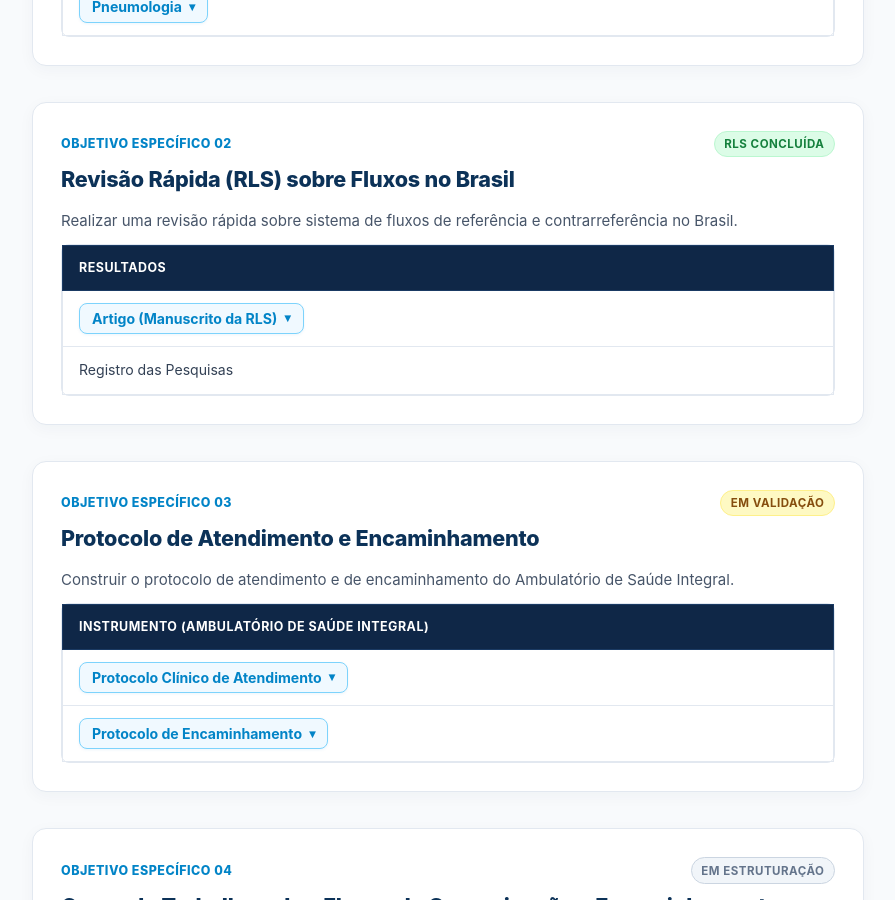
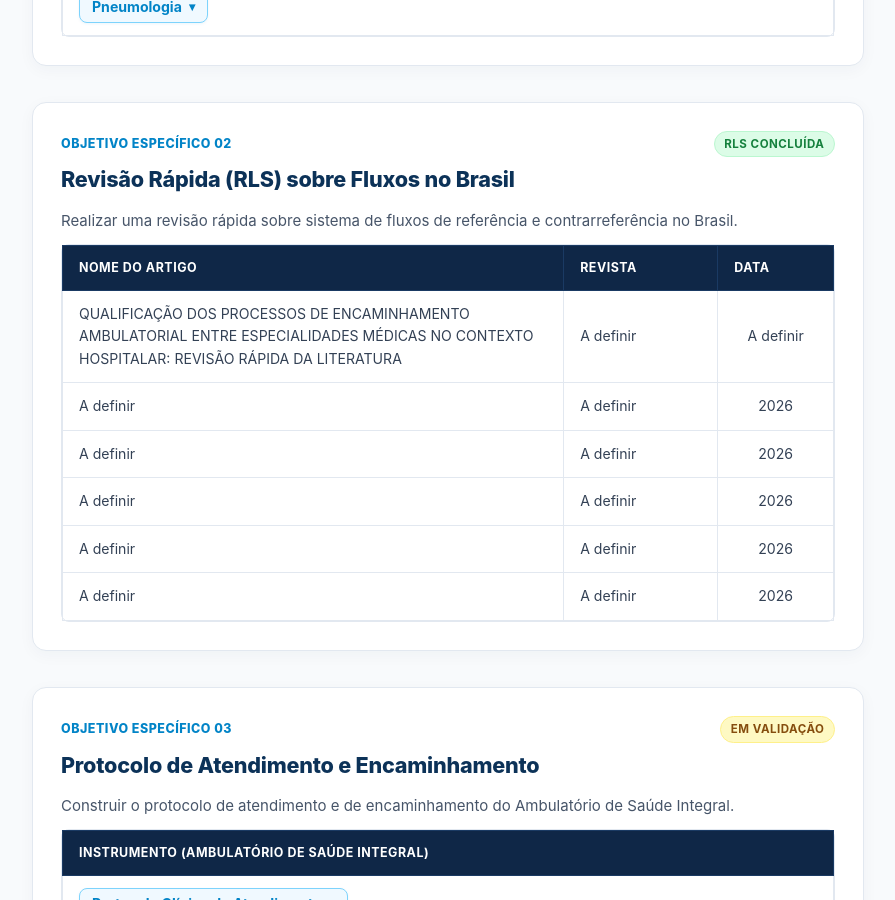
Before and after one commit to pet-saude-hub-gt8/pet-saude-gt8, an MkDocs documentation site: the page built from docs/resultados.md, in a window 1280 px wide and 900 px high, scrolled down 936 px. Shown: the whole window, without its empty margins (62-957 px from the left). Built offline with MkDocs 1.6.1 and Material for MkDocs 9.7.7, drawn with Linux system fonts in a browser that asks for light colours.

Commit message:
refactor(obj-02): substituir pdf da rls pelas colunas de nome do artigo, revista e data

```diff
--- a/docs/resultados.md
+++ b/docs/resultados.md
@@ -178,35 +178,122 @@ hide:
           <table class="clean-table">
             <thead>
               <tr>
-                <th style="width: 100%;">Resultados</th>
+                <th style="width: 65%;">Nome do Artigo</th>
+                <th style="width: 20%;">Revista</th>
+                <th style="width: 15%;">Data</th>
               </tr>
             </thead>
             <tbody>
+              <!-- Artigo 01 (Sabrina Feitosa) -->
               <tr>
                 <td>
                   <div class="cell-inline-flex">
-                    <div class="spec-dropdown">
-                      <button type="button" class="spec-dropdown-trigger" onclick="toggleSpecDropdown(event, this)" aria-expanded="false">
-                        <span>Artigo (Manuscrito da RLS)</span>
-                        <span class="spec-dropdown-caret">▾</span>
-                      </button>
-                      <div class="spec-dropdown-menu">
-                        <a href="../assets/pdf/revisao_sistematica_pet_saude.pdf" target="_blank" rel="noopener noreferrer" class="spec-dropdown-item">
-                          <span>📄</span>
-                          <div>
-                            <strong>Esboço da Revisão Rápida</strong>
-                            <small>Abrir documento (PDF ↗)</small>
-                          </div>
-                        </a>
-                      </div>
-                    </div>
+                    <span>QUALIFICAÇÃO DOS PROCESSOS DE ENCAMINHAMENTO AMBULATORIAL ENTRE ESPECIALIDADES MÉDICAS NO CONTEXTO HOSPITALAR: REVISÃO RÁPIDA DA LITERATURA</span>
+                  </div>
+                </td>
+                <td>
+                  <div class="cell-inline-flex">
+                    <span>A definir</span>
+                  </div>
+                </td>
+                <td style="text-align: center;">
+                  <div class="cell-inline-flex" style="justify-content: center;">
+                    <span>A definir</span>
                   </div>
                 </td>
               </tr>
+
+              <!-- Artigo 02 -->
               <tr>
                 <td>
                   <div class="cell-inline-flex">
-                    <span>Registro das Pesquisas</span>
+                    <span>A definir</span>
+                  </div>
+                </td>
+                <td>
+                  <div class="cell-inline-flex">
+                    <span>A definir</span>
+                  </div>
+                </td>
+                <td style="text-align: center;">
+                  <div class="cell-inline-flex" style="justify-content: center;">
+                    <span>2026</span>
+                  </div>
+                </td>
+              </tr>
+
+              <!-- Artigo 03 -->
+              <tr>
+                <td>
+                  <div class="cell-inline-flex">
+                    <span>A definir</span>
+                  </div>
+                </td>
+                <td>
+                  <div class="cell-inline-flex">
+                    <span>A definir</span>
+                  </div>
+                </td>
+                <td style="text-align: center;">
+                  <div class="cell-inline-flex" style="justify-content: center;">
+                    <span>2026</span>
+                  </div>
+                </td>
+              </tr>
+
+              <!-- Artigo 04 -->
+              <tr>
+                <td>
+                  <div class="cell-inline-flex">
+                    <span>A definir</span>
+                  </div>
+                </td>
+                <td>
+                  <div class="cell-inline-flex">
+                    <span>A definir</span>
+                  </div>
+                </td>
+                <td style="text-align: center;">
+                  <div class="cell-inline-flex" style="justify-content: center;">
+                    <span>2026</span>
+                  </div>
+                </td>
+              </tr>
+
+              <!-- Artigo 05 -->
+              <tr>
+                <td>
+                  <div class="cell-inline-flex">
+                    <span>A definir</span>
+                  </div>
+                </td>
+                <td>
+                  <div class="cell-inline-flex">
+                    <span>A definir</span>
+                  </div>
+                </td>
+                <td style="text-align: center;">
+                  <div class="cell-inline-flex" style="justify-content: center;">
+                    <span>2026</span>
+                  </div>
+                </td>
+              </tr>
+
+              <!-- Artigo 06 -->
+              <tr>
+                <td>
+                  <div class="cell-inline-flex">
+                    <span>A definir</span>
+                  </div>
+                </td>
+                <td>
+                  <div class="cell-inline-flex">
+                    <span>A definir</span>
+                  </div>
+                </td>
+                <td style="text-align: center;">
+                  <div class="cell-inline-flex" style="justify-content: center;">
+                    <span>2026</span>
                   </div>
                 </td>
               </tr>
```
Also changed, not shown: docs/contribuicao.md (+93 -25 lines).
